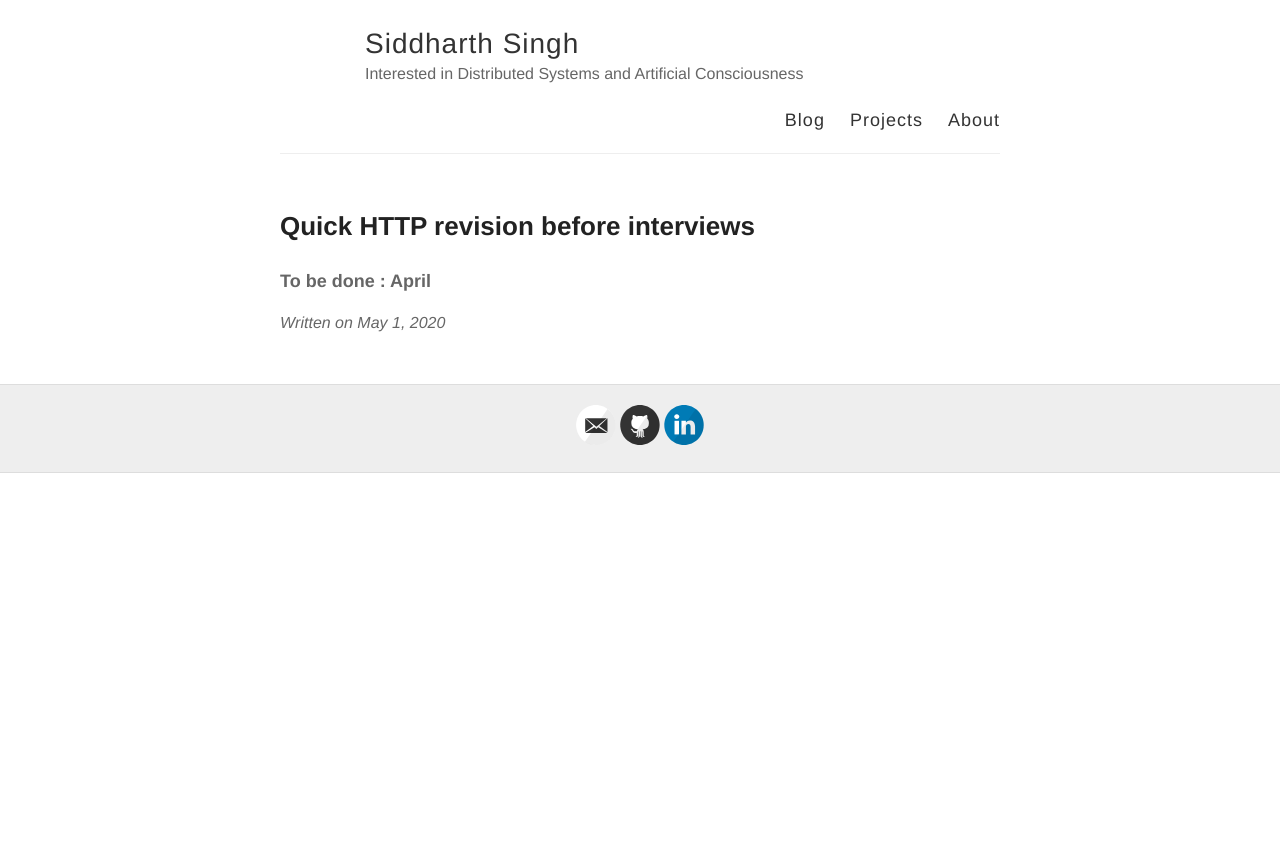
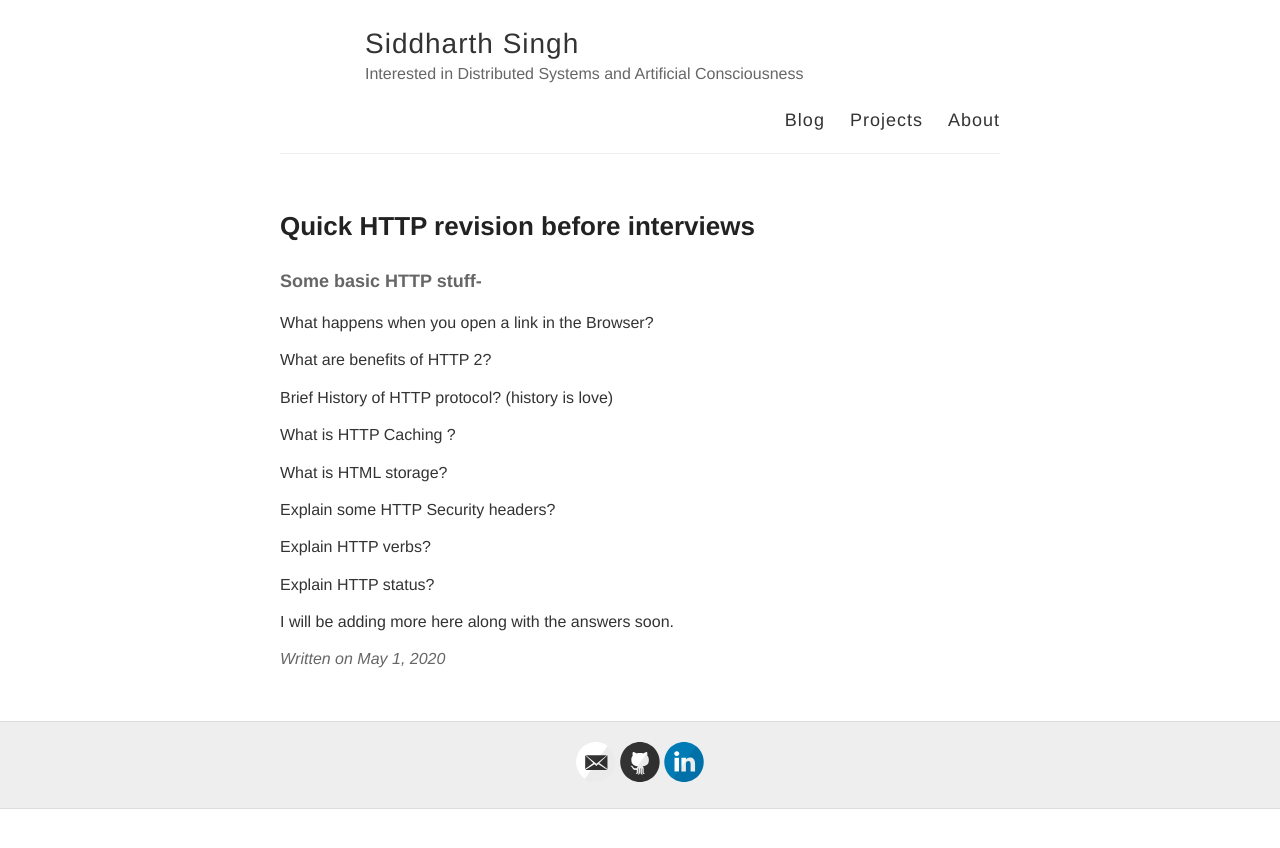
Before and after one commit to siddharthsingh89/siddharthsingh89.github.io, a Jekyll site: the page built from _posts/2020-04-31-http-revision.md, in a window 1280 px wide. Shown: the top 848 px of the page. Built offline with Jekyll 4.4.1, drawn with Linux system fonts in a browser that asks for light colours; comment, search, counter and statistics services are not loaded.

Commit message:
Update 2020-04-31-http-revision.md

```diff
--- a/_posts/2020-04-31-http-revision.md
+++ b/_posts/2020-04-31-http-revision.md
@@ -4,4 +4,23 @@ title: Quick HTTP revision before interviews
 description : http, basics, system design, must know
 ---
 
-#### To be done : April
+#### Some basic HTTP stuff-
+
+What happens when you open a link in the Browser?
+
+What are benefits of HTTP 2?
+
+Brief History of HTTP protocol? (history is love)
+
+What is HTTP Caching ?
+
+What is HTML storage?
+
+Explain some HTTP Security headers?
+
+Explain HTTP verbs?
+
+Explain HTTP status?
+
+
+I will be adding more here along with the answers soon.
```
